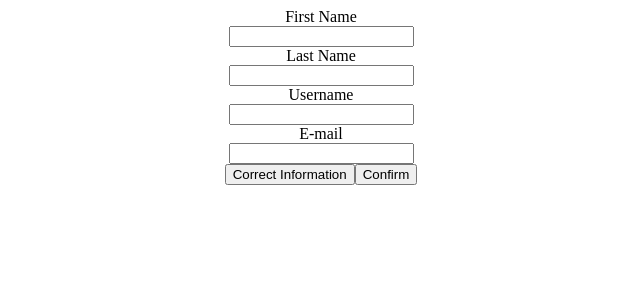
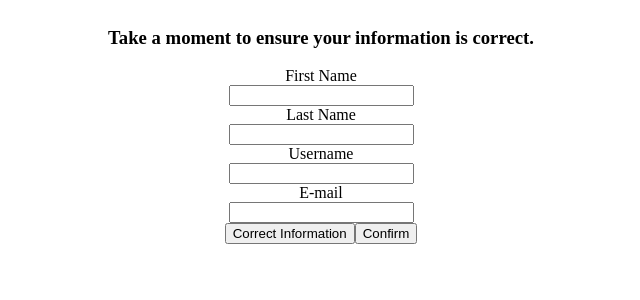
Before and after one commit to adrianmartinezj/react-redux-practice, a React (Create React App) app: page /verify in a window 1280 px wide. Shown: the top 300 px of the page, without its empty margins (319-959 px from the left). Built offline with nearby package versions, Linux system fonts and the light colour scheme.

Commit message:
A few bug fixes

```diff
--- a/src/routes/Landing.js
+++ b/src/routes/Landing.js
@@ -89,7 +89,7 @@ const Landing = (props) => {
                 <label>Password</label>
                 <input value={formSubmission.password} onChange={(e) => {modifyFormSubmission(e, 'password')}} type='password'/>
                 <label>Confirm Password</label>
-                <input onChange={handlePasswordCheck} type='password'/>
+                <input value={confirmPassword} onChange={handlePasswordCheck} type='password'/>
                 {formSubmission.password.length > 0 ? confirmPassword !== formSubmission.password ? <label>Password does not match</label> : <label>Passwords match</label> : null}
                 {blankField ? <label>One or more fields is blank</label> : null}
                 <div>
--- a/src/routes/Verification.js
+++ b/src/routes/Verification.js
@@ -18,6 +18,7 @@ const Verification = (props) => {
 
     return (
         <div className={classes.mainContainer}>
+            <h3>Take a moment to ensure your information is correct.</h3>
             <label>First Name</label>
             <input value={user.firstName}/>
             <label>Last Name</label>
```
